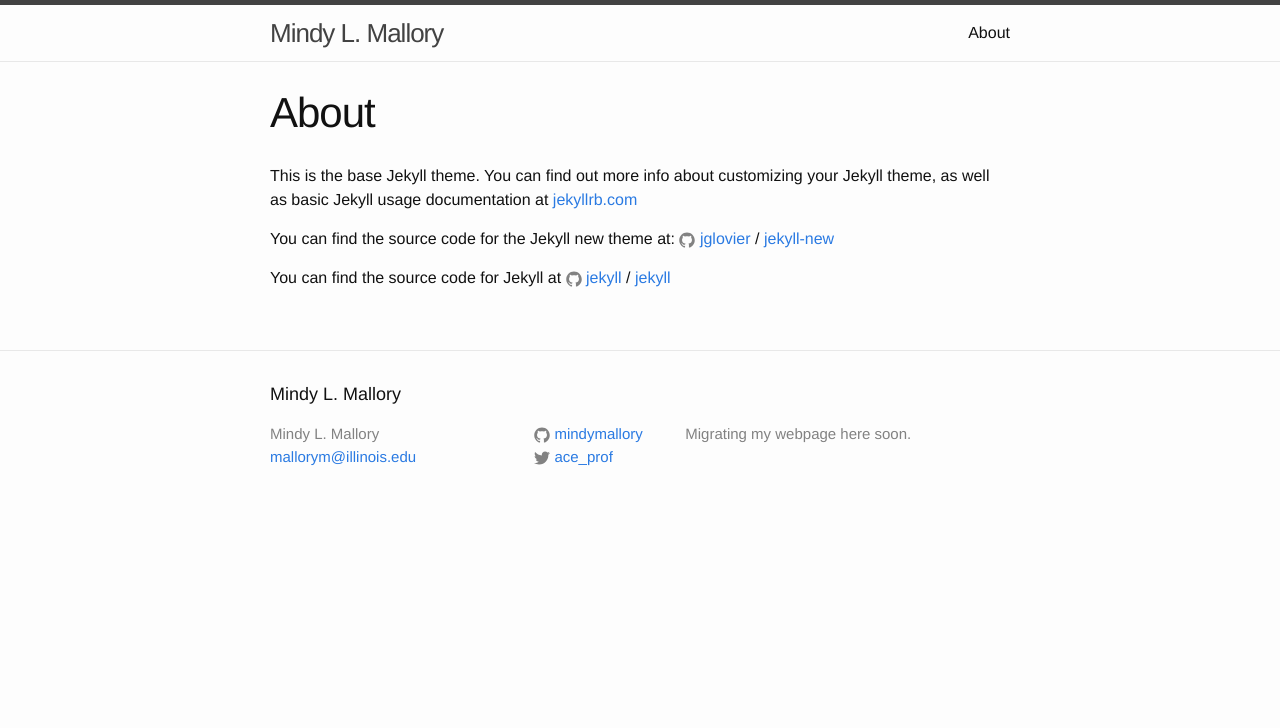
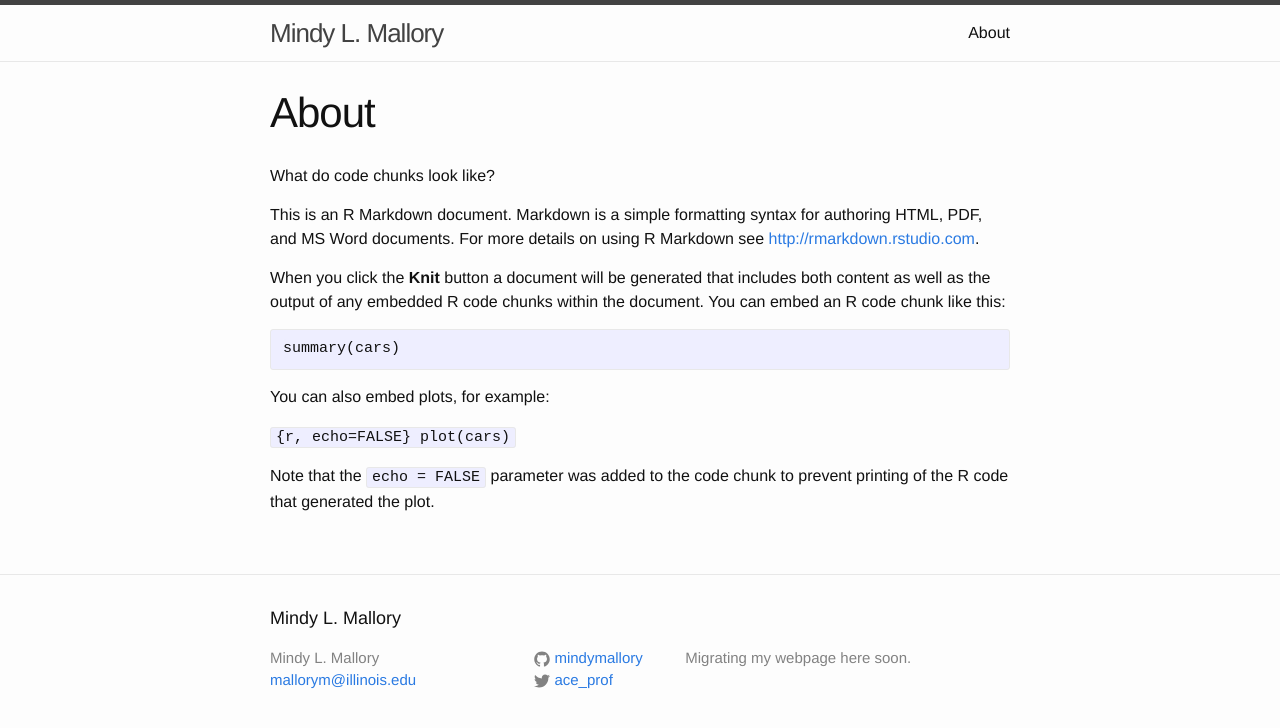
Before and after one commit to mindymallory/mindymallory.github.io, a Jekyll site: the page built from about.md, in a window 1280 px wide. Shown: the top 728 px of the page. Built offline with Jekyll 4.4.1, drawn with Linux system fonts in a browser that asks for light colours.

Commit message:
play with code chunks

````diff
--- a/about.md
+++ b/about.md
@@ -4,12 +4,21 @@ title: About
 permalink: /about/
 ---
 
-This is the base Jekyll theme. You can find out more info about customizing your Jekyll theme, as well as basic Jekyll usage documentation at [jekyllrb.com](http://jekyllrb.com/)
+What do code chunks look like?
 
-You can find the source code for the Jekyll new theme at:
-{% include icon-github.html username="jglovier" %} /
-[jekyll-new](https://github.com/jglovier/jekyll-new)
 
-You can find the source code for Jekyll at
-{% include icon-github.html username="jekyll" %} /
-[jekyll](https://github.com/jekyll/jekyll)
+This is an R Markdown document. Markdown is a simple formatting syntax for authoring HTML, PDF, and MS Word documents. For more details on using R Markdown see <http://rmarkdown.rstudio.com>.
+
+When you click the **Knit** button a document will be generated that includes both content as well as the output of any embedded R code chunks within the document. You can embed an R code chunk like this:
+
+```{r}
+summary(cars)
+```
+
+You can also embed plots, for example:
+
+```{r, echo=FALSE}
+plot(cars)
+```
+
+Note that the `echo = FALSE` parameter was added to the code chunk to prevent printing of the R code that generated the plot.
````
